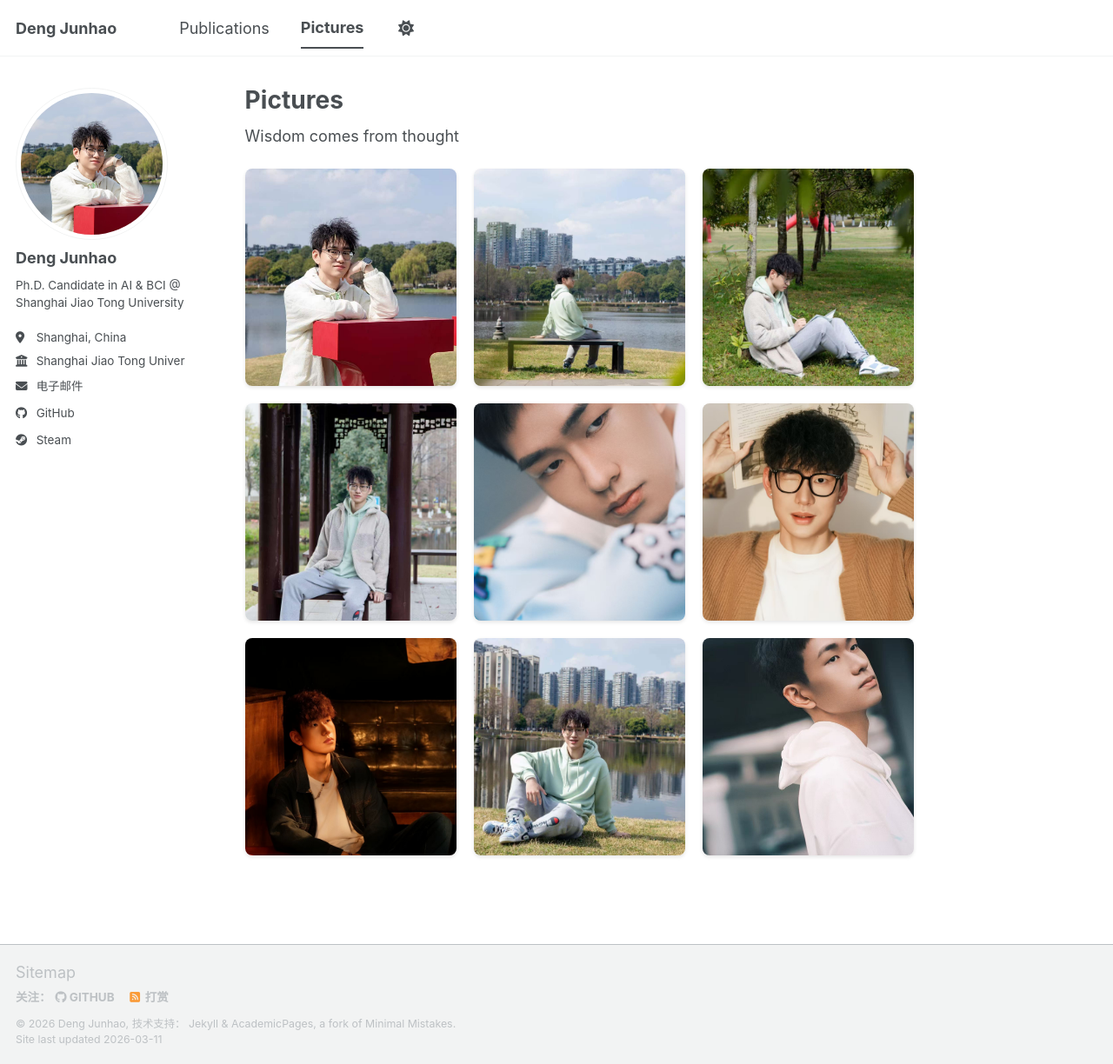
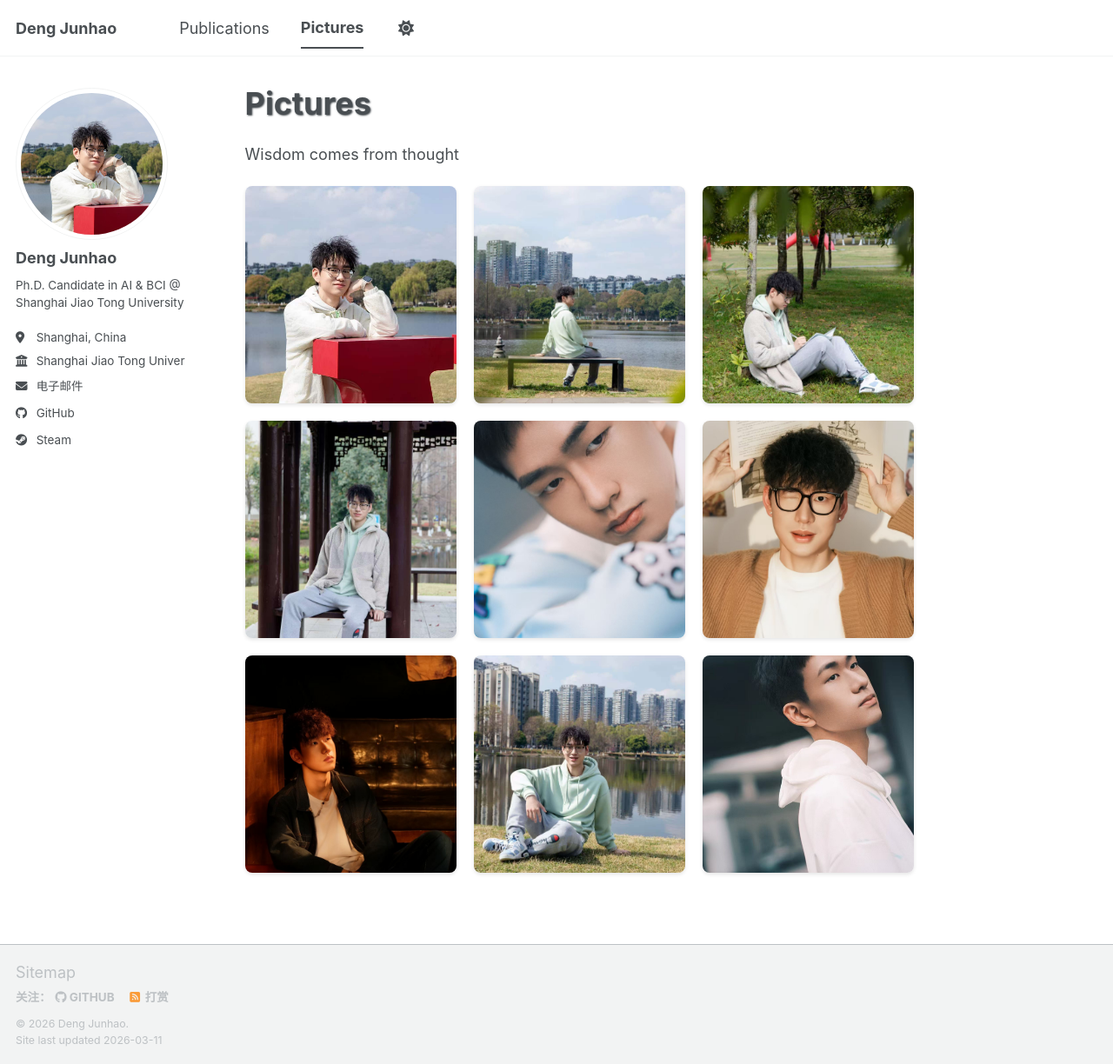
Before and after one commit to CarpeLerator/problog1, a Jekyll site: the page built from _pages/pictures.md, in a window 1280 px wide and 1224 px high. Shown: the whole window at 87% size. Built offline with Jekyll 4.4.1, drawn with Linux system fonts in a browser that asks for light colours; a script bundle is joined from its source files by our own code; library files that are not in the unit come from our copies.

Commit message:
Remove footer credits, update pictures title style

```diff
--- a/_includes/footer.html
+++ b/_includes/footer.html
@@ -20,6 +20,7 @@
 {% endif %}
 
 <div class="page__footer-copyright">
-  &copy; {{ site.time | date: '%Y' }} {{ site.name | default: site.title }}, {{ site.data.ui-text[site.locale].powered_by | default: "Powered by" }} <a href="https://jekyllrb.com" rel="nofollow">Jekyll</a> &amp; <a href="https://github.com/academicpages/academicpages.github.io">AcademicPages</a>, a fork of <a href="https://mademistakes.com/work/minimal-mistakes-jekyll-theme/" rel="nofollow">Minimal Mistakes</a>.<br />
+  &copy; {{ site.time | date: '%Y' }} {{ site.name | default: site.title }}<!--
+  -->.<br />
   Site last updated {{ "now" | date: '%Y-%m-%d' }}
 </div>
--- a/_pages/pictures.md
+++ b/_pages/pictures.md
@@ -4,6 +4,16 @@ title: "Pictures"
 permalink: /pictures/
 author_profile: true
 ---
+
+<style>
+.page__title, .page__title-before {
+  color: var(--global-text-color) !important;
+  font-size: 2rem !important;
+  font-weight: 700 !important;
+  text-shadow: 1px 1px 2px var(--global-text-color);
+  margin-bottom: 1.5rem;
+}
+</style>
 
 Wisdom comes from thought
 
```
